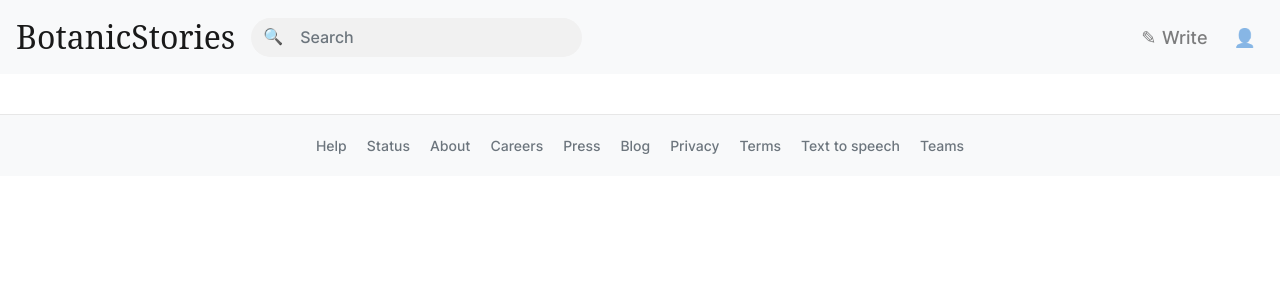
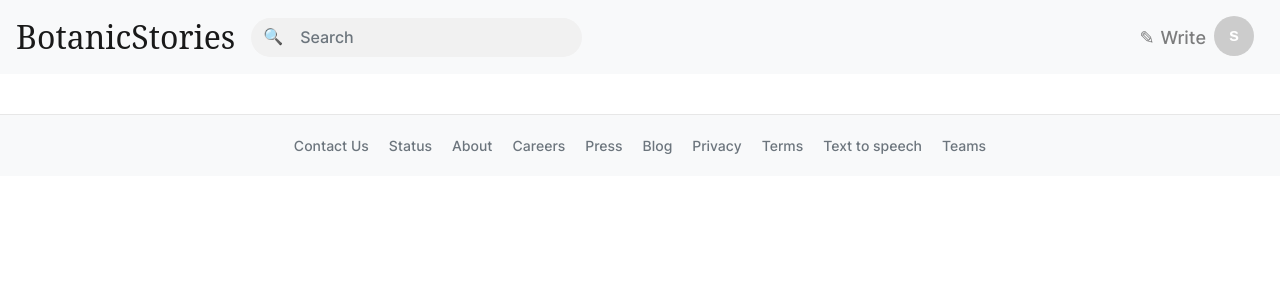
Before and after one commit to JivinVarghese/BotanicStories, a Django app: page / in a window 1280 px wide. Shown: the top 300 px of the page. Run offline with Django 5.2, Linux system fonts and the light colour scheme; the visitor is signed in with stand-in values (Sample User, id 1); data that the repository does not hold is empty; some libraries are stand-ins or nearby versions; some web fonts are replaced.

Commit message:
profile icon on home and base

```diff
--- a/myapp/static/css/styles.css
+++ b/myapp/static/css/styles.css
@@ -41,11 +41,6 @@
 
 .sidebar a:hover {
     color: #f1f1f1;
-}
-
-.profile-icon {
-    cursor: pointer;
-    margin-left: 10px;
 }
 
 body, html {
@@ -114,6 +109,25 @@ body, html {
     margin-right: 1px;
 }
 
+.user-icon {
+    width: 30px;  /* Adjust size as needed */
+    height: 30px; /* Adjust size as needed */
+    border-radius: 50%; /* Makes the image circular */
+    margin-right: 8px; /* Space between image and username */
+}
+
+.user-initial {
+    width: 30px;  /* Adjust size as needed */
+    height: 30px; /* Adjust size as needed */
+    background-color: #007bff; /* Background color for initials */
+    color: white; /* Text color */
+    border-radius: 50%; /* Makes the initials circular */
+    display: flex;
+    align-items: center;
+    justify-content: center;
+    font-weight: bold;
+    margin-right: 8px; /* Space between initials and username */
+}
 
 /*homepage*/
 
--- a/myapp/templates/base.html
+++ b/myapp/templates/base.html
@@ -53,7 +53,17 @@
                     </a>
                 </li>
                 <li class="nav-item">
-                        <span class="nav-link profile-icon" onclick="openNav()">&#x1F464;</span>
+                    {% if request.user.is_authenticated %}
+                        <span style="cursor: pointer;" onclick="openNav()">
+                            {% with user_detail=request.user.userdetail %}
+                                {% if user_detail.profile_pic %}
+                                    <img class="user-icon" src="{{ user_detail.profile_pic.url }}" alt="{{ request.user.username }}" onclick="openNav(); event.stopPropagation();">
+                                {% else %}
+                                    <span class="user-initial" onclick="openNav(); event.stopPropagation();">{{ request.user.username|slice:":1" }}</span>
+                                {% endif %}
+                            {% endwith %}
+                        </span>
+                    {% endif %}
                 </li>
             </ul>
             </div>
@@ -142,7 +152,7 @@
 <!-- Footer -->
     <footer class="footer">
         <div class="footer-links">
-            <a href="#">Help</a>
+            <a href="#">Contact Us</a>
             <a href="#">Status</a>
             <a href="#">About</a>
             <a href="#">Careers</a>
--- a/myapp/templates/home.html
+++ b/myapp/templates/home.html
@@ -25,7 +25,7 @@
             <h2 class="post-title">{{ post.title }}</h2>
             <p class="post-subtitle">{{ post.subtitle }}</p>
             <div class="post-meta">
-                <span>{{ post.date }}</span>
+                <span>{{ post.date | date:"F d, Y" }}</span>
                 <span>
                     <i class="fa-solid fa-heart like-icon remove-like"
                         style="color: #FF3040;"
--- a/myapp/views.py
+++ b/myapp/views.py
@@ -103,12 +103,17 @@ def generate_post_data(posts, user):
     post_data = []
     for post in posts:
         tags = Tag.objects.filter(post=post).values_list('tag_name', flat=True)
+
+        user_detail = UserDetail.objects.filter(user=post.user).first()
+        user_image = user_detail.profile_pic.url if user_detail and user_detail.profile_pic else None
+
         post_data.append({
             'id': post.post_id,
             'user_name': post.user.username,
-            'user_image': None,
+            'user_image': user_image,
             'title': post.post_title,
             'subtitle': post.content[:400],
+            'date' : post.create_date,
             'tags': list(tags),
             'image_url': post.image.url if post.image else '/static/images/default.jpg',
             'bookmarked': post.post_id in user_bookmarks,
@@ -117,33 +122,12 @@ def generate_post_data(posts, user):
         })
     return post_data
 
+
 def home(request):
     posts = Post.objects.all()
     post_data = generate_post_data(posts, request.user)
     return render(request, 'home.html', {'posts': post_data})
 
-# @csrf_exempt
-# def bookmark_view(request):
-#     if request.method == 'POST':
-#         data = json.loads(request.body)
-#         post_id = data.get('post_id')
-#         action = data.get('action')
-#
-#         if not request.user.is_authenticated:
-#             return JsonResponse({'error': 'User not authenticated'}, status=403)
-#
-#         post = get_object_or_404(Post, post_id=post_id)
-#
-#         if action == 'add':
-#             # Add the bookmark
-#             Bookmark.objects.get_or_create(user=request.user, post=post)
-#             return JsonResponse({'status': 'added'})
-#         elif action == 'remove':
-#             # Remove the bookmark
-#             Bookmark.objects.filter(user=request.user, post=post).delete()
-#             return JsonResponse({'status': 'removed'})
-#
-#     return JsonResponse({'error': 'Invalid request'}, status=400)
 
 @csrf_exempt
 def bookmark_view(request):
```
Lines whose indentation alone changed are shown as unchanged.
